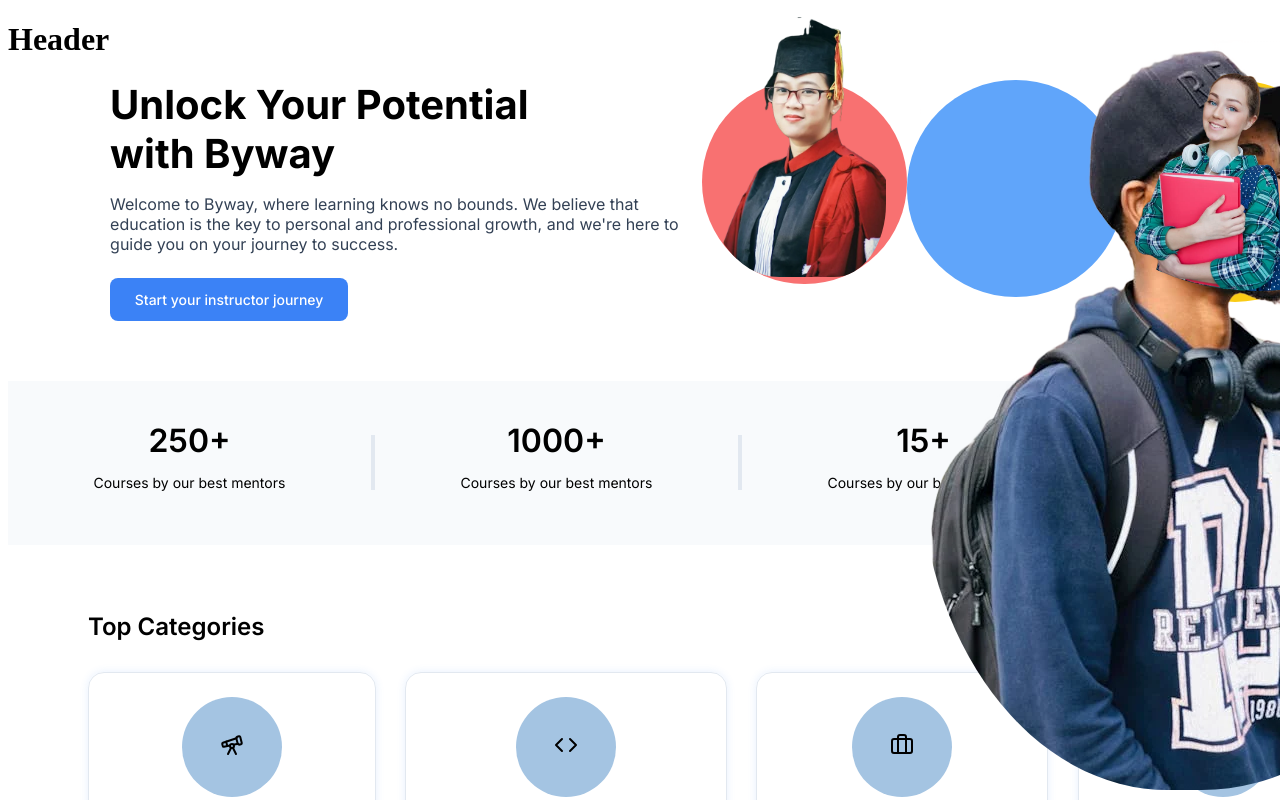
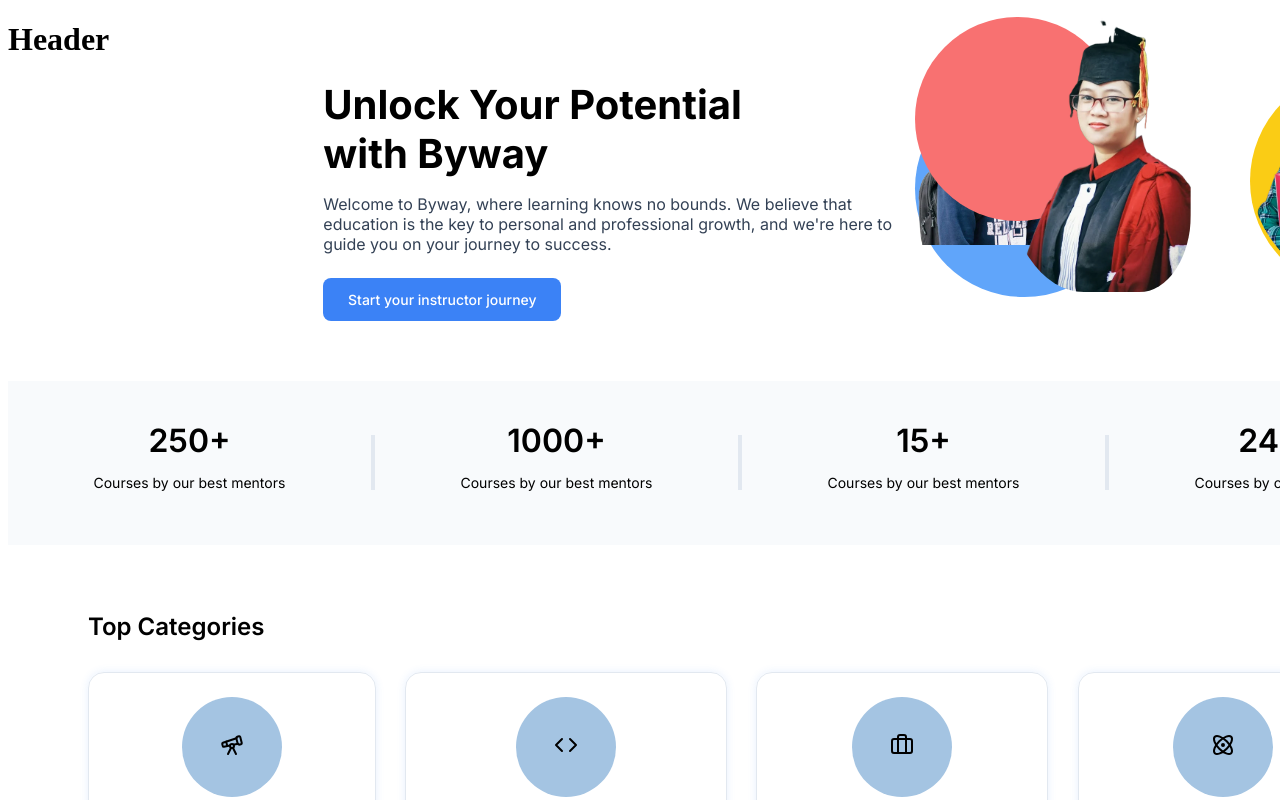
Before and after one commit to Devora-Digital/SkillBoost-Frontend, a Next.js app in the folder skillboost-frontend/: page / in a window 1280 px wide. Shown: the top 800 px of the page. Built offline with nearby package versions, Linux system fonts and the light colour scheme.

Commit message:
Edited images sizes

```diff
--- a/skillboost-frontend/src/app/page.module.scss
+++ b/skillboost-frontend/src/app/page.module.scss
@@ -53,7 +53,7 @@
 }
 
 .banner_block_inside_block_second {
-    display: flex;
+    // display: flex;
 }
 
 .banner_circle_first {
@@ -61,6 +61,10 @@
     height: 204.54px;
     border-radius: 50%;
     background: #F87171;
+    /**/
+    position: absolute;
+    top: 16.78px;
+    overflow: visible;
 }
 
 .banner_circle_second {
@@ -68,6 +72,10 @@
     height: 217.35px;
     border-radius: 50%;
     background: #60A5FA;
+    /**/
+    // position: absolute;
+    top: 39.78px;
+    left: 920px;
 }
 
 .banner_circle_third {
@@ -75,37 +83,31 @@
     height: 222px;
     border-radius: 50%;
     background: #FACC15;
+    overflow: hidden;
+    /**/
+    position: absolute;
+    top: 70px;
+    left: 1250px;
 }
 
 .banner_image_first {
-    position: absolute;
     border-bottom-right-radius: 28%;
     border-bottom-left-radius: 42%;
-    top: 16.78px;
+    /**/
+    position: absolute;
+    height: auto;
+    transform: translateX(50%);
 }
 
 .banner_image_second {
-    position: absolute;
-    top: 39.78px;
-    left: 920px;
-    width: auto;
-    height: auto;
-    border-bottom-left-radius: 44%;
-    border-bottom-right-radius: 50%;
+    width: 174px;
+    height: 165px;
+    object-fit: cover;
 }
 
 .banner_image_third {
-    position: absolute;
-    // top: 50px;
-    top: 70px;
-    // left: 1090px;
-    left: 1080px;
     transform: scaleX(-1);
     border-radius: 0 0 210% 180%;
-    // border-radius: 0 0 110% 160%;
-    // border-radius: 0 0 50% 50%;
-    // border-bottom-left-radius: 310%;
-    // border-bottom-right-radius: 550%;
 }
 
 /*Statistic block*/
--- a/skillboost-frontend/src/app/page.tsx
+++ b/skillboost-frontend/src/app/page.tsx
@@ -44,7 +44,7 @@ export default function Home() {
                 </div>
                 <div className={styles.wrapper_circle_second}>
                     <div className={styles.banner_circle_second}>
-                    <Image className={styles.banner_image_second} src={BannerImageSecond} alt="Banner image 02" width={174} height={165} />
+                    <Image className={styles.banner_image_second} src={BannerImageSecond} alt="Banner image 02" width={217} height={289} />
                         {/* <Image className={styles.banner_image_second} src={BannerImageSecond} alt="Banner image 02" /> */}
                         {/* <Image className={styles.banner_image_second} src={BannerImageSecond} alt="Banner image 02" width={173.88} height={165.19} /> */}
                     </div>
```
